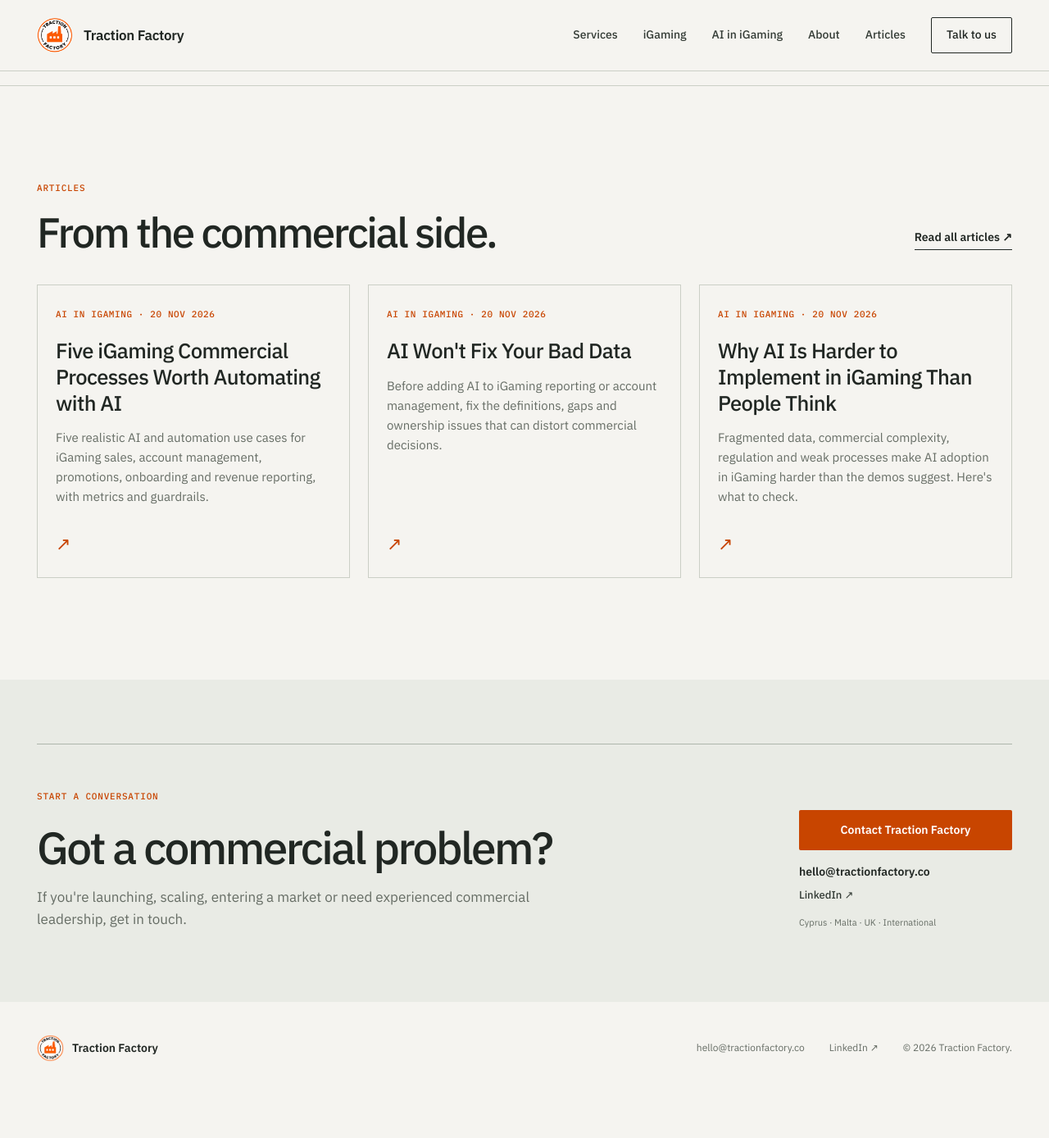
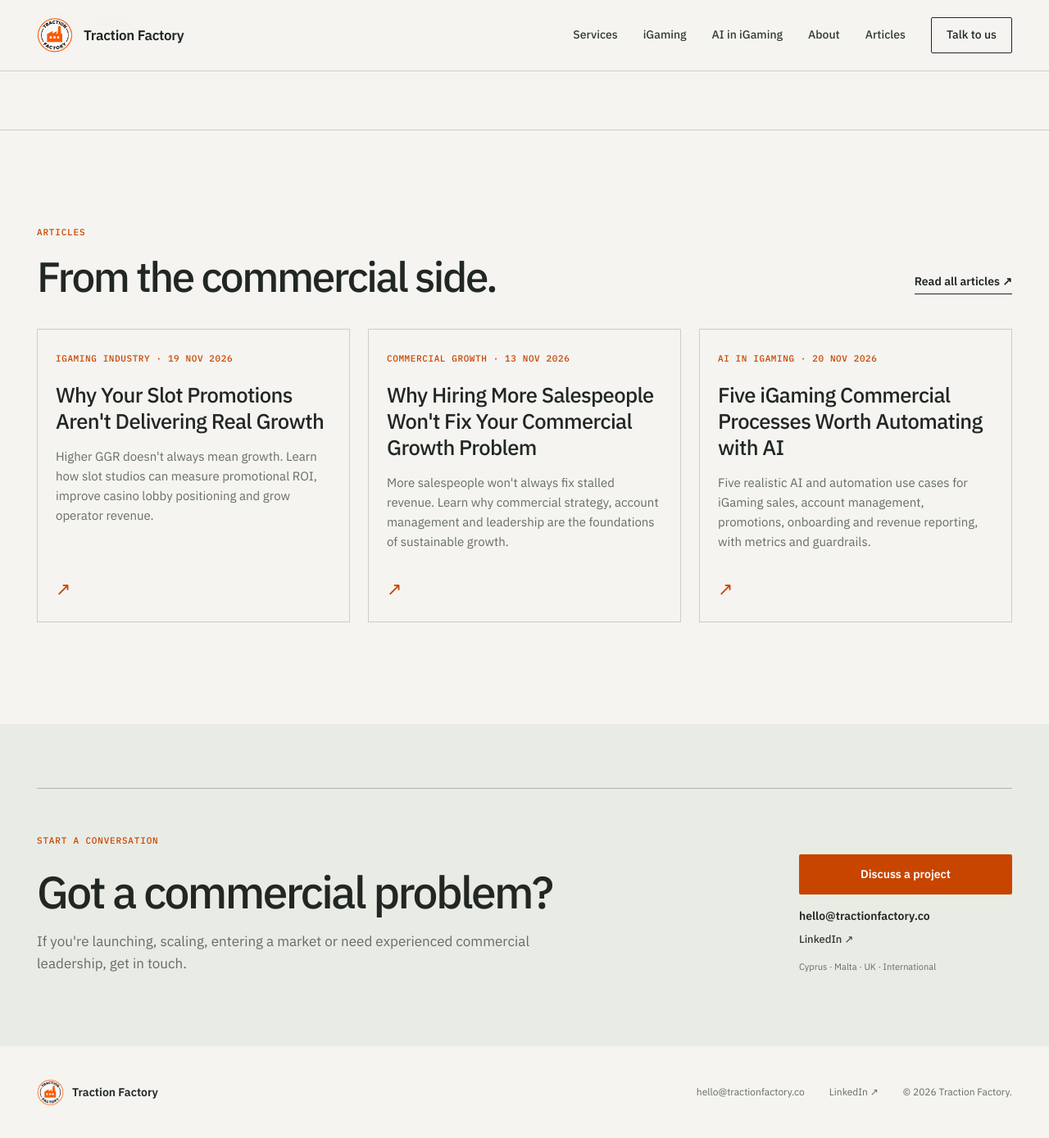
Before and after one commit to thomasrhysjones-hub/traction-factory-site, a Jekyll site: the page built from index.html, in a window 1280 px wide and 1400 px high, scrolled down 4349 px. Shown: the top 1388 px of the window at 82% size. Built offline with Jekyll 4.4.1, drawn with Linux system fonts in a browser that asks for light colours; before the commit the page ends 5695 px from its top, so only the background shows below that; some of the changed text lies outside the part shown.

Commit message:
Improve homepage proof and route enquiries to dedicated contact experience

```diff
--- a/index.html
+++ b/index.html
@@ -61,7 +61,7 @@
         <a href="/ai-in-igaming/">AI in iGaming</a>
         <a href="/about/">About</a>
         <a href="/articles/">Articles</a>
-        <a class="nav-cta" href="#contact">Talk to us</a>
+        <a class="nav-cta" href="/contact/" data-track="contact_intent" data-source="home-nav">Talk to us</a>
       </nav>
       <details class="mobile-menu">
         <summary>Menu <span aria-hidden="true">+</span></summary>
@@ -72,7 +72,7 @@
           <a href="/ai-in-igaming/">AI in iGaming</a>
         <a href="/about/">About</a>
           <a href="/articles/">Articles</a>
-          <a href="#contact">Talk to us</a>
+          <a href="/contact/" data-track="contact_intent" data-source="home-mobile-nav">Talk to us</a>
         </nav>
       </details>
     </div>
@@ -86,7 +86,7 @@
           <h1>Build traction.<br><span>Scale revenue.</span></h1>
           <p class="hero-lede">Senior commercial support for iGaming and technology businesses. Strategy, partnerships, market entry, revenue growth and leadership when experienced hands are needed.</p>
           <div class="hero-actions">
-            <a class="button button-primary" href="#contact">Start a conversation</a>
+            <a class="button button-primary" href="/contact/?source=home-hero" data-track="contact_intent" data-source="home-hero">Start a conversation</a>
             <a class="button button-secondary" href="/services/">See what we do</a>
           </div>
           <p class="hero-note">Strategy matters. Execution is where it earns its keep.</p>
@@ -114,12 +114,12 @@
     <section class="proof-strip" aria-label="Experience highlights">
       <div class="shell">
         <div class="proof-grid">
-          <div><strong>Built brands</strong><span>from launch to scale</span></div>
-          <div><strong>Led teams</strong><span>across commercial functions</span></div>
-          <div><strong>Opened markets</strong><span>regulated and emerging</span></div>
-          <div><strong>Grown revenue</strong><span>across B2B and B2C</span></div>
+          <div><strong>20 years</strong><span>commercial experience in iGaming and technology</span></div>
+          <div><strong>€150m+</strong><span>annual invoicing under founder's remit at Games Global</span></div>
+          <div><strong>250+</strong><span>B2B customer relationships across Games Global remit</span></div>
+          <div><strong>42</strong><span>partner studios in Games Global network</span></div>
         </div>
-        <p class="proof-caption">20 years across operators, suppliers, startups and international gaming groups.</p>
+        <p class="proof-caption">Selected experience from the founder's previous operating roles. These figures are not Traction Factory client results.</p>
       </div>
     </section>
 
@@ -175,7 +175,8 @@
         <div class="experience-copy">
           <p>Traction Factory is built on 20 years of hands-on commercial experience across iGaming, SaaS and technology. The work spans casino operators, game studios, platform providers, content suppliers and affiliate businesses, from startups and new brands to international groups.</p>
           <p>That includes CEO, Commercial Director and Non-Executive Director roles, with responsibility for P&amp;L, teams, market expansion, partnerships, acquisition and revenue growth.</p>
-          <p class="muted">Experience includes Games Global, Quickspin, ComeOn, Playtech and Amaya, covering brand launches, commercial operations, partnerships and international growth. At Games Global alone, that included responsibility for over €150m in annual invoicing and relationships with more than 250 B2B customers.</p>
+          <p class="muted">Experience includes Games Global, Quickspin, ComeOn, Playtech and Amaya, covering brand launches, commercial operations, partnerships and international growth. At Games Global, the remit included over €150m in annual invoicing and relationships with more than 250 B2B customers.</p>
+          <a class="light-link" href="/about/" data-track="internal_navigation" data-source="home-credentials">Read about the experience behind Traction Factory ↗</a>
         </div>
       </div>
     </section>
@@ -226,13 +227,29 @@
           <a class="text-link" href="/articles/">Read all articles ↗</a>
         </div>
         <div class="article-list">
-          {% for post in site.posts limit:3 %}
+          {% assign non_ai_shown = 0 %}
+          {% for post in site.posts %}
+          {% if post.category != 'AI in iGaming' and non_ai_shown < 2 %}
           <a class="article-teaser" href="{{ post.url | relative_url }}">
             <span class="article-category">{{ post.category | escape }} · {{ post.date | date: '%-d %b %Y' }}</span>
             <h3>{{ post.title | escape }}</h3>
             <p>{{ post.description | escape }}</p>
             <span class="article-arrow" aria-hidden="true">↗</span>
           </a>
+          {% assign non_ai_shown = non_ai_shown | plus: 1 %}
+          {% endif %}
+          {% endfor %}
+          {% assign ai_shown = 0 %}
+          {% for post in site.posts %}
+          {% if post.category == 'AI in iGaming' and ai_shown < 1 %}
+          <a class="article-teaser" href="{{ post.url | relative_url }}">
+            <span class="article-category">{{ post.category | escape }} · {{ post.date | date: '%-d %b %Y' }}</span>
+            <h3>{{ post.title | escape }}</h3>
+            <p>{{ post.description | escape }}</p>
+            <span class="article-arrow" aria-hidden="true">↗</span>
+          </a>
+          {% assign ai_shown = ai_shown | plus: 1 %}
+          {% endif %}
           {% endfor %}
         </div>
       </div>
@@ -246,7 +263,7 @@
           <p>If you're launching, scaling, entering a market or need experienced commercial leadership, get in touch.</p>
         </div>
         <div class="contact-actions">
-          <a class="button button-primary" href="mailto:hello@tractionfactory.co?subject=Traction%20Factory%20enquiry">Contact Traction Factory</a>
+          <a class="button button-primary" href="/contact/?source=home-footer" data-track="contact_intent" data-source="home-footer">Discuss a project</a>
           <a class="contact-email" href="mailto:hello@tractionfactory.co">hello@tractionfactory.co</a>
           <a class="contact-linkedin" href="https://www.linkedin.com/in/thomasrhysjones/" target="_blank" rel="noopener noreferrer">LinkedIn <span aria-hidden="true">↗</span></a>
           <small>Cyprus · Malta · UK · International</small>
@@ -270,5 +287,6 @@
   <script>
     document.getElementById('year').textContent = new Date().getFullYear();
   </script>
+  <script src="/site.js" defer></script>
 </body>
 </html>
```
